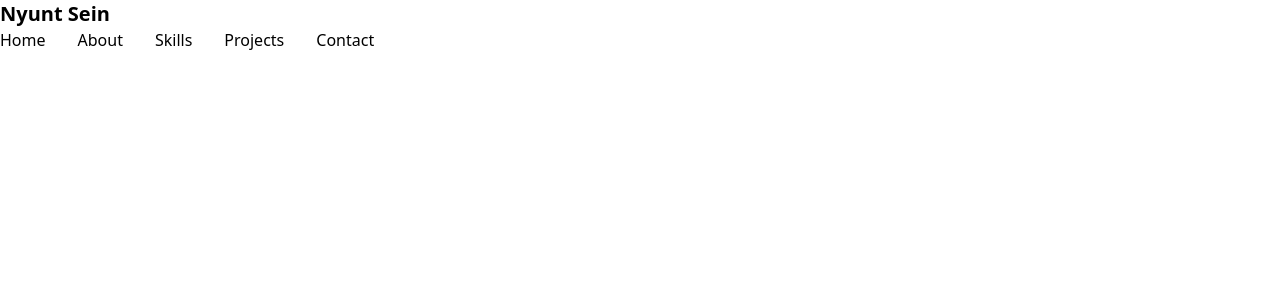
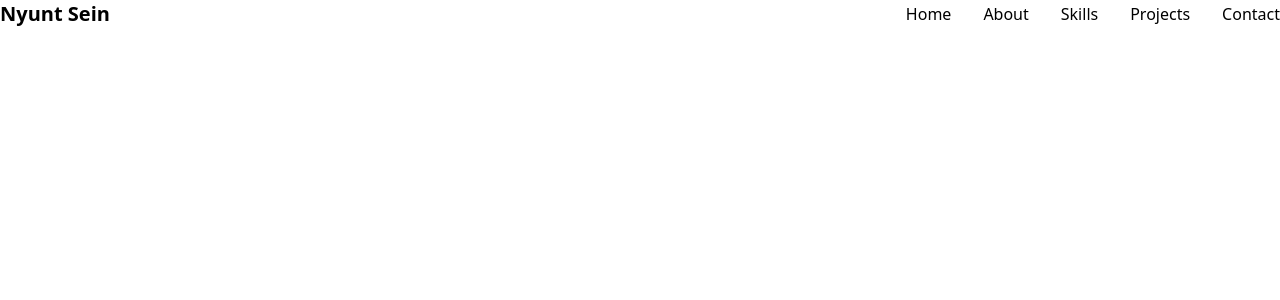
Before and after one commit to NS-25/NyuntSein-Portfolio, a React (Vite) app: page / in a window 1280 px wide. Shown: the top 300 px of the page. Built offline with nearby package versions, Linux system fonts and the light colour scheme.

Commit message:
added some css

```diff
--- a/src/components/Header.tsx
+++ b/src/components/Header.tsx
@@ -1,11 +1,10 @@
 const Header = () => {
   return (
-    <header>
-      <div className="container">
+    <header className="flex flex-row justify-between items-center ">
       <div className="font-bold text-xl">
         <a href="#home">Nyunt Sein</a>
       </div>
-        <div className="menu">
+      <nav className="menu">
         <ul className="flex space-x-8">
           <li>
             <a href="#home">Home</a>
@@ -23,8 +22,7 @@ const Header = () => {
             <a href="#contact">Contact</a>
           </li>
         </ul>
-        </div>
-      </div>
+      </nav>
     </header>
   );
 };
```
Lines whose indentation alone changed are shown as unchanged.
